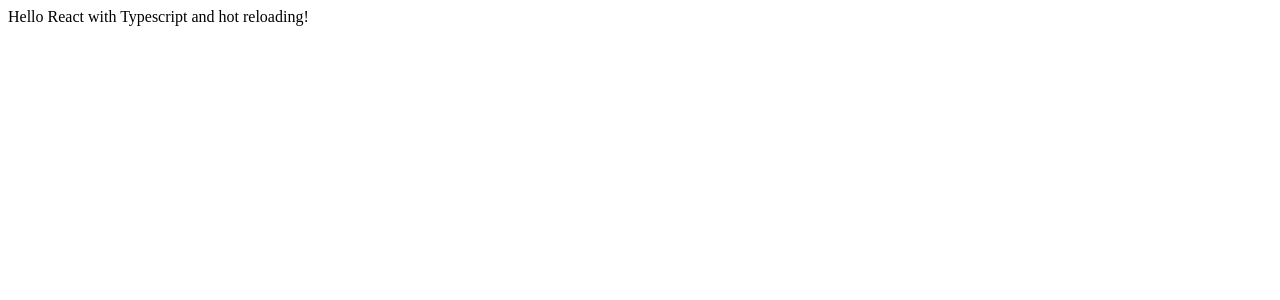
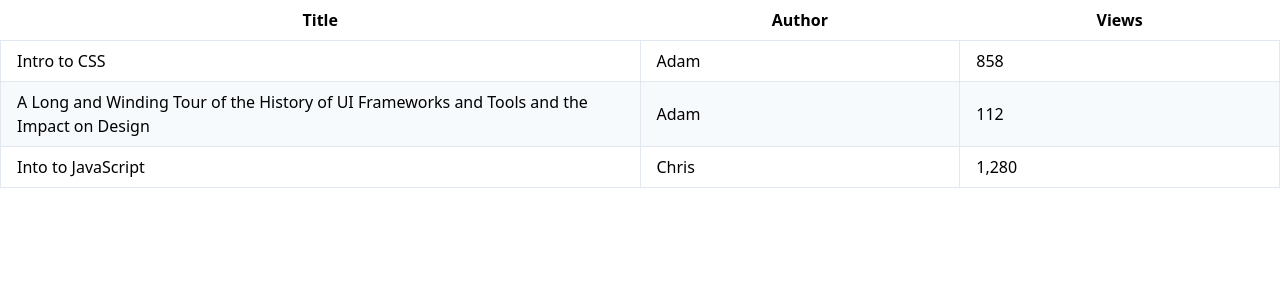
Before and after one commit to nmokkenstorm/tables-a-, a React app: page / in a window 1280 px wide. Shown: the top 300 px of the page. Built offline with nearby package versions, Linux system fonts and the light colour scheme.

Commit message:
Setup Tailwind

```diff
--- /dev/null
+++ b/postcss.config.js
@@ -0,0 +1,4 @@
+const tailwindcss = require('tailwindcss');
+module.exports = {
+  plugins: [tailwindcss('./tailwind.config.js'), require('autoprefixer')],
+};
--- /dev/null
+++ b/src/app.css
@@ -0,0 +1,5 @@
+@tailwind base;
+
+@tailwind components;
+
+@tailwind utilities;
--- a/src/index.tsx
+++ b/src/index.tsx
@@ -1,8 +1,39 @@
 import * as React from 'react';
 import * as ReactDOM from 'react-dom';
+import './app.css';
 
 const Index = () => {
-  return <div>Hello React with Typescript and hot reloading!</div>;
+  return (
+    <table className="table-fixed">
+      <thead>
+        <tr>
+          <th className="w-1/2 px-4 py-2">Title</th>
+          <th className="w-1/4 px-4 py-2">Author</th>
+          <th className="w-1/4 px-4 py-2">Views</th>
+        </tr>
+      </thead>
+      <tbody>
+        <tr>
+          <td className="border px-4 py-2">Intro to CSS</td>
+          <td className="border px-4 py-2">Adam</td>
+          <td className="border px-4 py-2">858</td>
+        </tr>
+        <tr className="bg-gray-100">
+          <td className="border px-4 py-2">
+            A Long and Winding Tour of the History of UI Frameworks and Tools
+            and the Impact on Design
+          </td>
+          <td className="border px-4 py-2">Adam</td>
+          <td className="border px-4 py-2">112</td>
+        </tr>
+        <tr>
+          <td className="border px-4 py-2">Into to JavaScript</td>
+          <td className="border px-4 py-2">Chris</td>
+          <td className="border px-4 py-2">1,280</td>
+        </tr>
+      </tbody>
+    </table>
+  );
 };
 
 ReactDOM.render(<Index />, document.getElementById('app'));
--- /dev/null
+++ b/tailwind.config.js
@@ -0,0 +1,7 @@
+module.exports = {
+  theme: {
+    extend: {}
+  },
+  variants: {},
+  plugins: []
+}
--- a/webpack.config.js
+++ b/webpack.config.js
@@ -1,4 +1,5 @@
 const HtmlWebpackPlugin = require('html-webpack-plugin');
+const MiniCssExtractPlugin = require('mini-css-extract-plugin');
 
 module.exports = [
   {
@@ -31,6 +32,11 @@
           include: /src/,
           use: [{loader: 'ts-loader'}],
         },
+        {
+          test: /\.css$/,
+          include: /src/,
+          use: [MiniCssExtractPlugin.loader, 'css-loader', 'postcss-loader'],
+        },
       ],
     },
     output: {
@@ -41,6 +47,10 @@
       new HtmlWebpackPlugin({
         template: './src/index.html',
       }),
+      new MiniCssExtractPlugin({
+        filename: 'app.css',
+        chunkFilename: 'app.css',
+      }),
     ],
   },
 ];
```
Also changed, not shown: package.json (+8 -1 lines), 1 other file (tests, documents, lock files or other folders).
